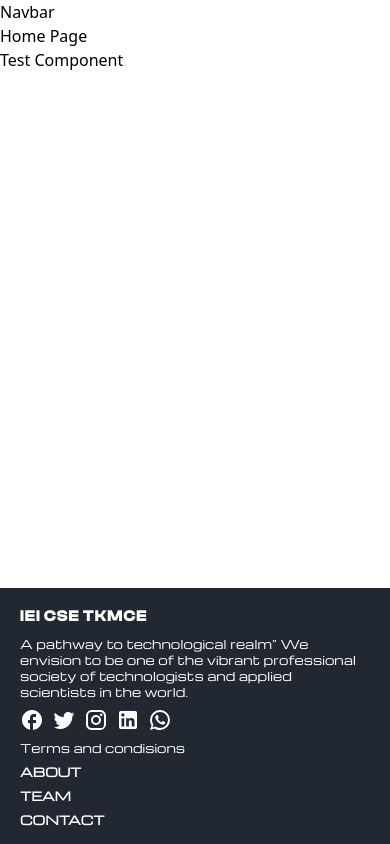
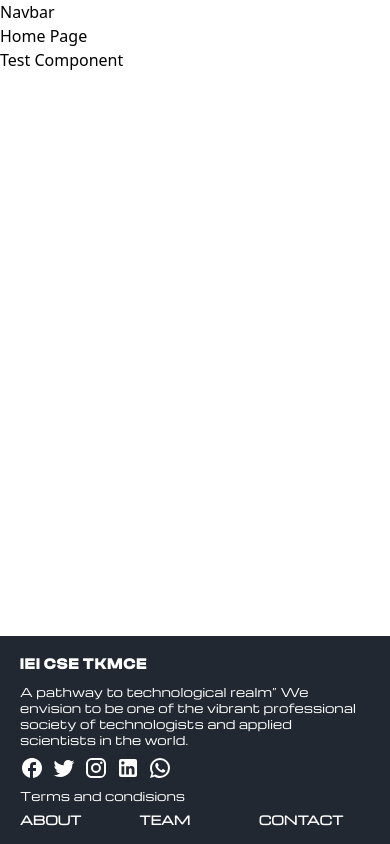
Before and after one commit to agastus047/iei-cse-tkmce, a Next.js app: page / in a window 390 px wide. Built offline with nearby package versions, Linux system fonts and the light colour scheme.

Commit message:
footer updated

```diff
--- a/src/components/Footer.jsx
+++ b/src/components/Footer.jsx
@@ -25,7 +25,7 @@ export default function Footer() {
         Terms and condisions
         </div>
       </div>
-      <div className="grid md:col-span-6 md:grid-cols-6 gap-2 md:gap-4">
+      <div className="grid md:col-span-6 grid-cols-6 gap-2 md:gap-4">
         <div className='grid col-span-2 gap-1 place-content-start'>
           <div className='text-white font-semibold text-xs'>
             ABOUT
```
